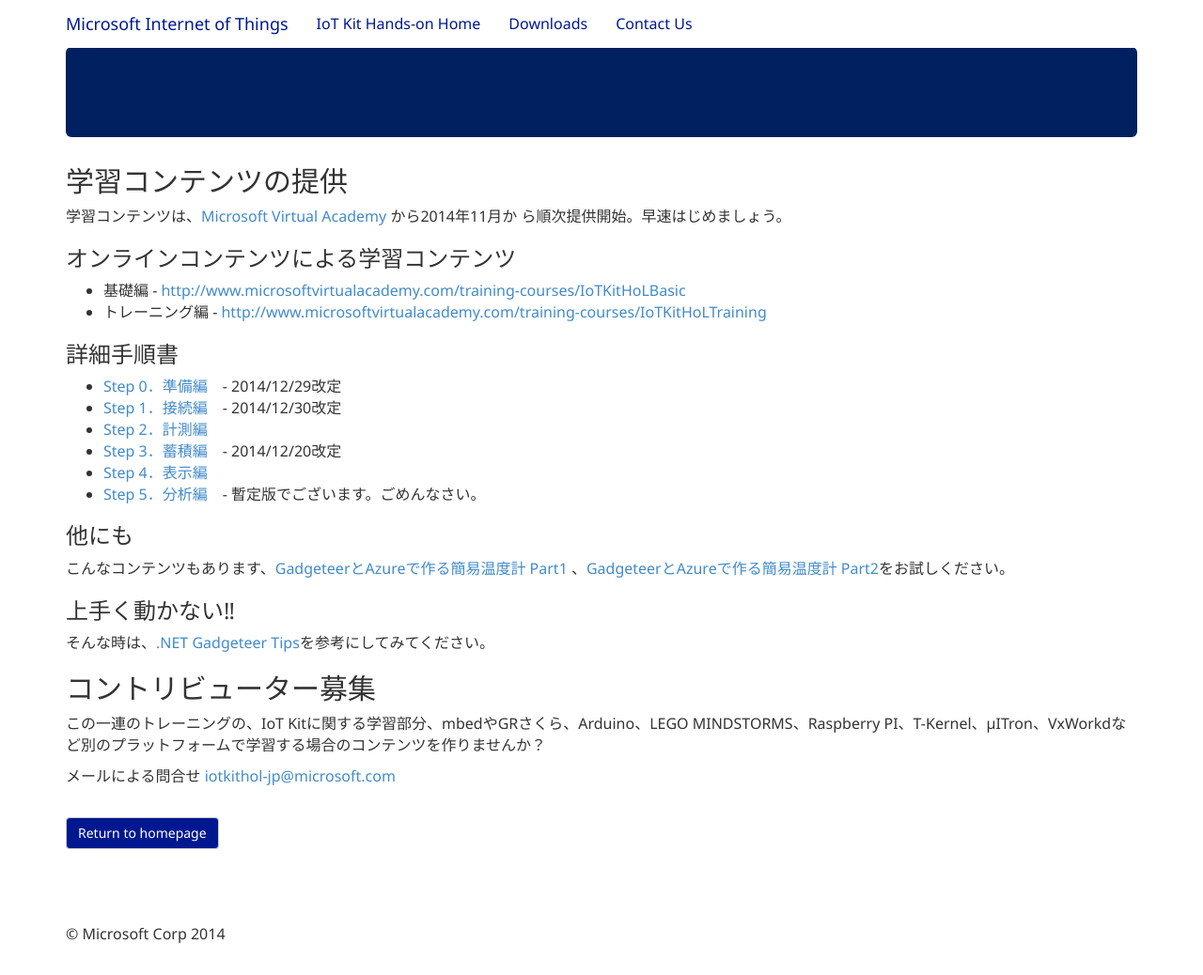
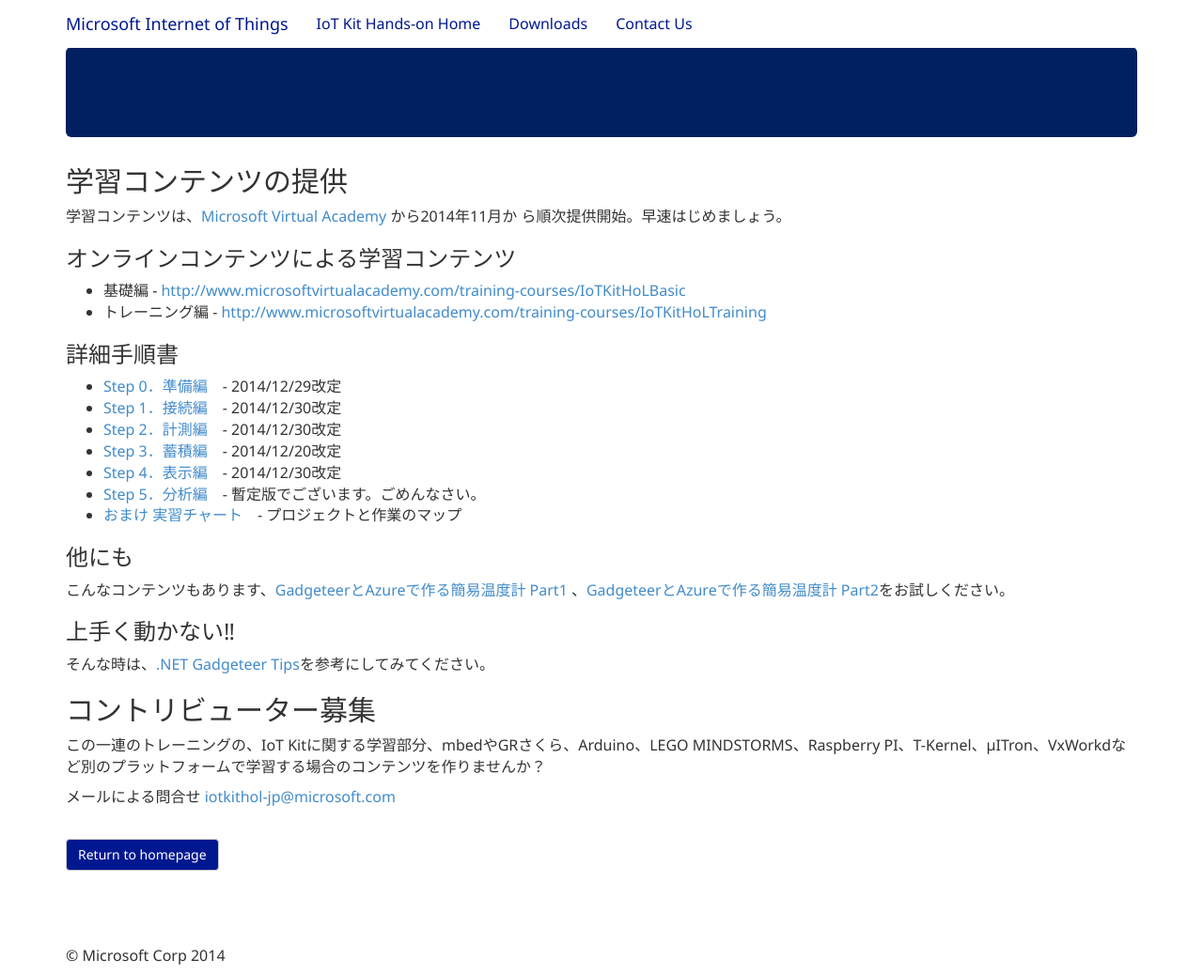
Before and after one commit to ms-iotkithol-jp/ms-iotkithol-jp.github.io, a Jekyll site: the page built from LetsBegin.md, in a window 1280 px wide and 1038 px high. Shown: the whole window at 94% size. Built offline with Jekyll 4.4.1, drawn with Linux system fonts in a browser that asks for light colours; nearby versions of some CDN libraries.

Commit message:
Add Training Chart

```diff
--- a/LetsBegin.md
+++ b/LetsBegin.md
@@ -21,10 +21,11 @@
 ### 詳細手順書
 * [Step 0．準備編](https://github.com/ms-iotkithol-jp/Training/blob/master/Documents/IoTKit_SelfLearning00_Overview.docx?raw=true)　- 2014/12/29改定
 * [Step 1．接続編](https://github.com/ms-iotkithol-jp/Training/blob/master/Documents/IoTKit_SelfLearning01_Connect.docx?raw=true)　- 2014/12/30改定
-* [Step 2．計測編](https://github.com/ms-iotkithol-jp/Training/blob/master/Documents/IoTKit_SelfLearning02_Measure.docx?raw=true)
+* [Step 2．計測編](https://github.com/ms-iotkithol-jp/　Training/blob/master/Documents/IoTKit_SelfLearning02_Measure.docx?raw=true)　- 2014/12/30改定
 * [Step 3．蓄積編](https://github.com/ms-iotkithol-jp/Training/blob/master/Documents/IoTKit_SelfLearning03_Store.docx?raw=true)　- 2014/12/20改定
-* [Step 4．表示編](https://github.com/ms-iotkithol-jp/Training/blob/master/Documents/IoTKit_SelfLearning04_Show.docx?raw=true)
+* [Step 4．表示編](https://github.com/ms-iotkithol-jp/Training/blob/master/Documents/IoTKit_SelfLearning04_Show.docx?raw=true)　- 2014/12/30改定
 * [Step 5．分析編](https://github.com/ms-iotkithol-jp/Training/blob/master/Documents/IoTKit_SelfLearning05_Analysis.docx?raw=true)　- 暫定版でございます。ごめんなさい。
+* [おまけ 実習チャート](https://github.com/ms-iotkithol-jp/Training/blob/master/Documents/TrainingChart.xlsx)　- プロジェクトと作業のマップ
 
 
 ### 他にも
```
